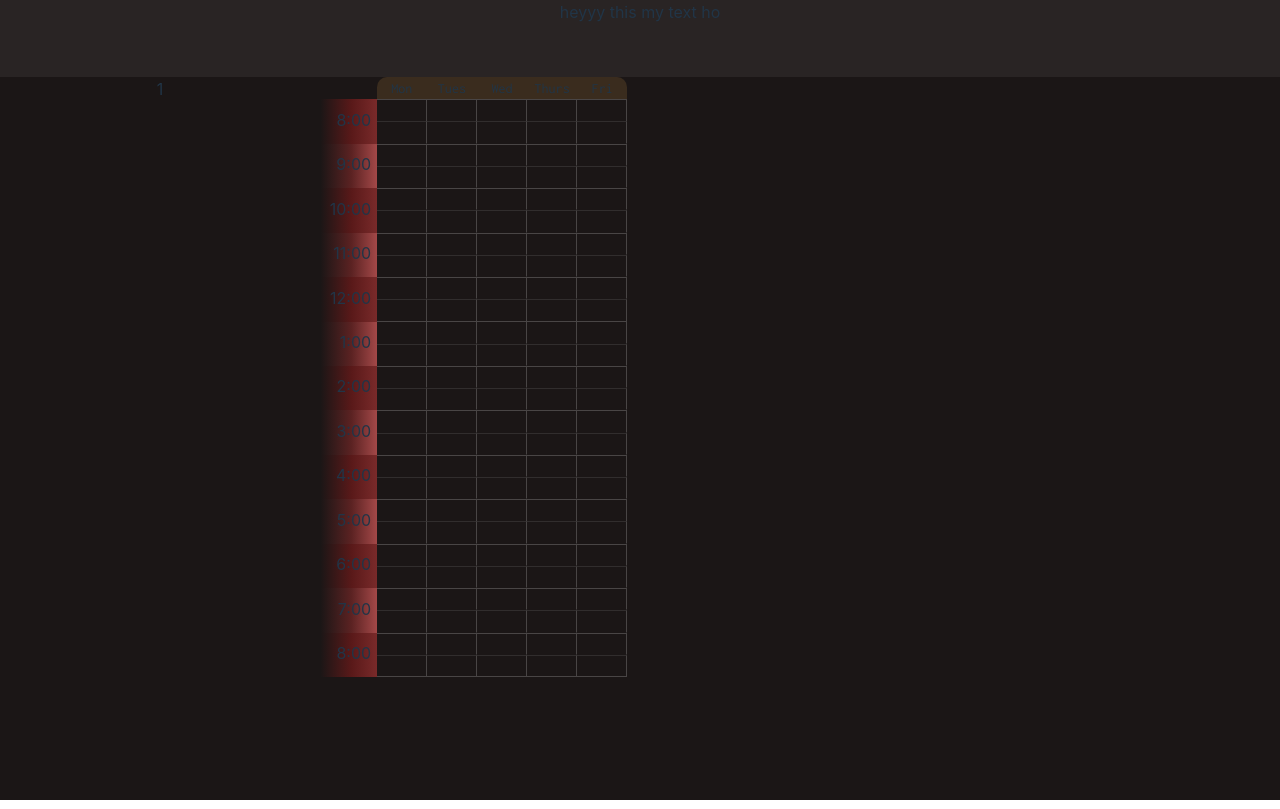
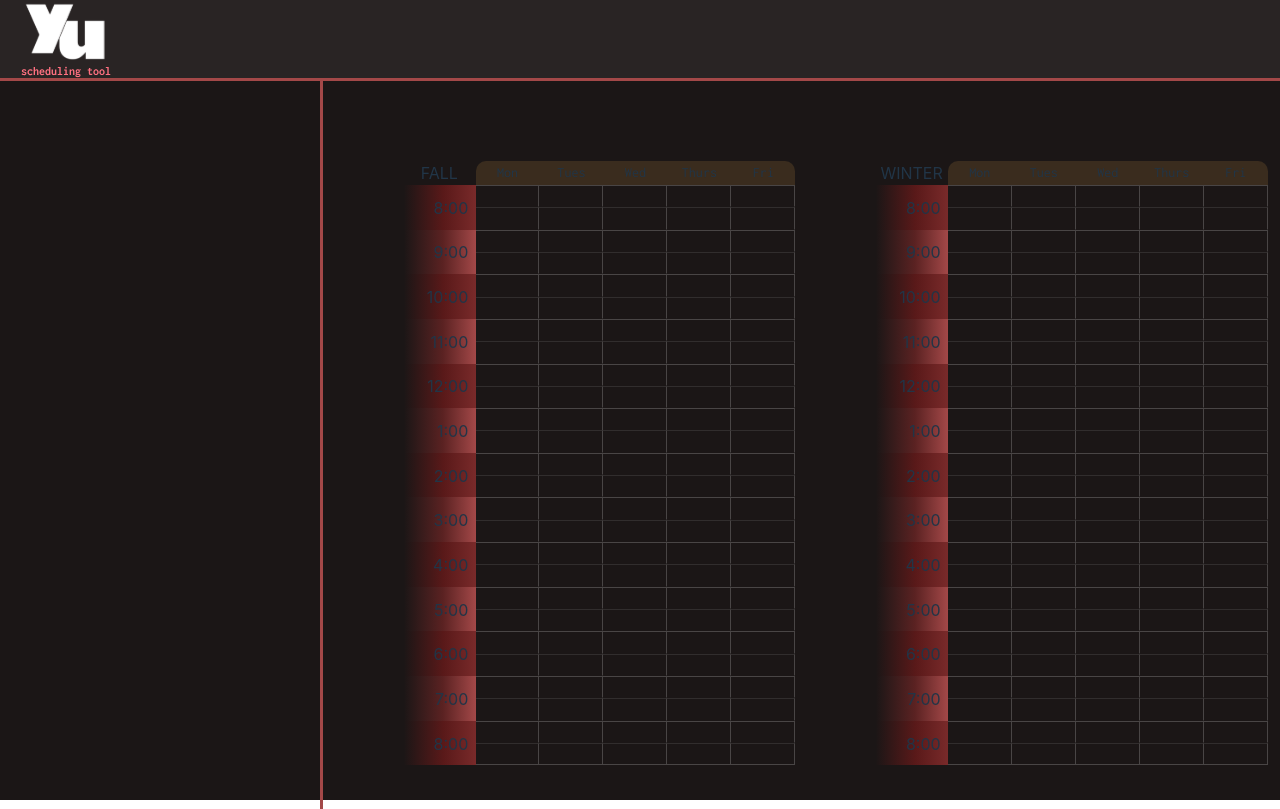
Before and after one commit to LobMat/YorkU-Student-Scheduler, a React (Vite) app in the folder frontend/: page / in a window 1280 px wide. Built offline with nearby package versions, Linux system fonts and the light colour scheme.

Commit message:
feature(iter1): borders and logo
put a border between the sections of the   main page. added logo to top

```diff
--- a/frontend/src/main.jsx
+++ b/frontend/src/main.jsx
@@ -7,9 +7,10 @@ import Schedule from './page_scheduler/Schedule.jsx'
 createRoot(document.getElementById('root')).render(
   <StrictMode>
     <Header />
-    <div id='d1'>1</div>
-    <div id='d2'>
-      <Schedule />
+    <div id='sect1'></div>
+    <div id='sect2'>
+      <Schedule term="FALL"/>
+      <Schedule term="WINTER"/>
     </div>
   </StrictMode>,
 )
--- a/frontend/src/page_scheduler/Header.css
+++ b/frontend/src/page_scheduler/Header.css
@@ -1,44 +1,10 @@
-/* #root {
-  max-width: 1280px;
-  margin: 0 auto;
-  padding: 2rem;
-  text-align: center;
-} */
-
-
-
-/* .logo {
-  height: 6em;
-  padding: 1.5em;
-  will-change: filter;
-  transition: filter 300ms;
+.headbar {
+  grid-column: span 2;
+  background: #292424;
+  border-bottom: 3px solid #A34848;
+  display: flex;
 }
-.logo:hover {
-  filter: drop-shadow(0 0 2em #646cffaa);
+.logo {
+  align-self: center;
+  margin-left: 1em;
 }
-.logo.react:hover {
-  filter: drop-shadow(0 0 2em #61dafbaa);
-}
-
-@keyframes logo-spin {
-  from {
-    transform: rotate(0deg);
-  }
-  to {
-    transform: rotate(360deg);
-  }
-}
-
-@media (prefers-reduced-motion: no-preference) {
-  a:nth-of-type(2) .logo {
-    animation: logo-spin infinite 20s linear;
-  }
-}
-
-.card {
-  padding: 2em;
-}
-
-.read-the-docs {
-  color: #888;
-} */
--- a/frontend/src/page_scheduler/Header.jsx
+++ b/frontend/src/page_scheduler/Header.jsx
@@ -1,14 +1,14 @@
-import { useState } from 'react'
-import Grid2 from 'react';
-//import './Header.css'
+
+import yustLogo from '../assets/mylogo.svg';
+import './Header.css'
+
 
 function Header() {
-  const [count, setCount] = useState(0)
 
   return (
     <>
       <div className="headbar">
-        <p>heyyy this my text ho</p>
+        <img src={yustLogo} className="logo" />
       </div>
 
     </>
--- a/frontend/src/page_scheduler/Schedule.css
+++ b/frontend/src/page_scheduler/Schedule.css
@@ -1,8 +1,9 @@
 .schedule {
 
-  width: 32%;
+  width: 41%;
   height: 83%;
-  margin: 0;
+  margin-left: 5em;
+  margin-top: 5em;
   padding: 0;
 
   display: grid;
--- a/frontend/src/page_scheduler/Schedule.jsx
+++ b/frontend/src/page_scheduler/Schedule.jsx
@@ -1,12 +1,12 @@
 import InteractiveGrid from './InteractiveGrid.jsx'
 import './Schedule.css'
 
-function Schedule() {
+function Schedule(props) {
 
   return (
     <>
       <div className="schedule">
-        <div></div>
+        <div>{props.term}</div>
         <div className="days">
             <p>Mon</p>
             <p>Tues</p>
--- a/frontend/src/page_scheduler/index.css
+++ b/frontend/src/page_scheduler/index.css
@@ -33,9 +33,9 @@ body, html, #root {
   grid-template-rows: 9.63fr 90.37fr;
 }
 
-#root > .headbar {
-  grid-column: span 2;
-  background: #292424;
+#sect2 {
+  border-left: 3px solid #A34848;
+  display: flex;
 }
 
 a {
```
Also changed, not shown: frontend/src/assets/mylogo.svg (added).
